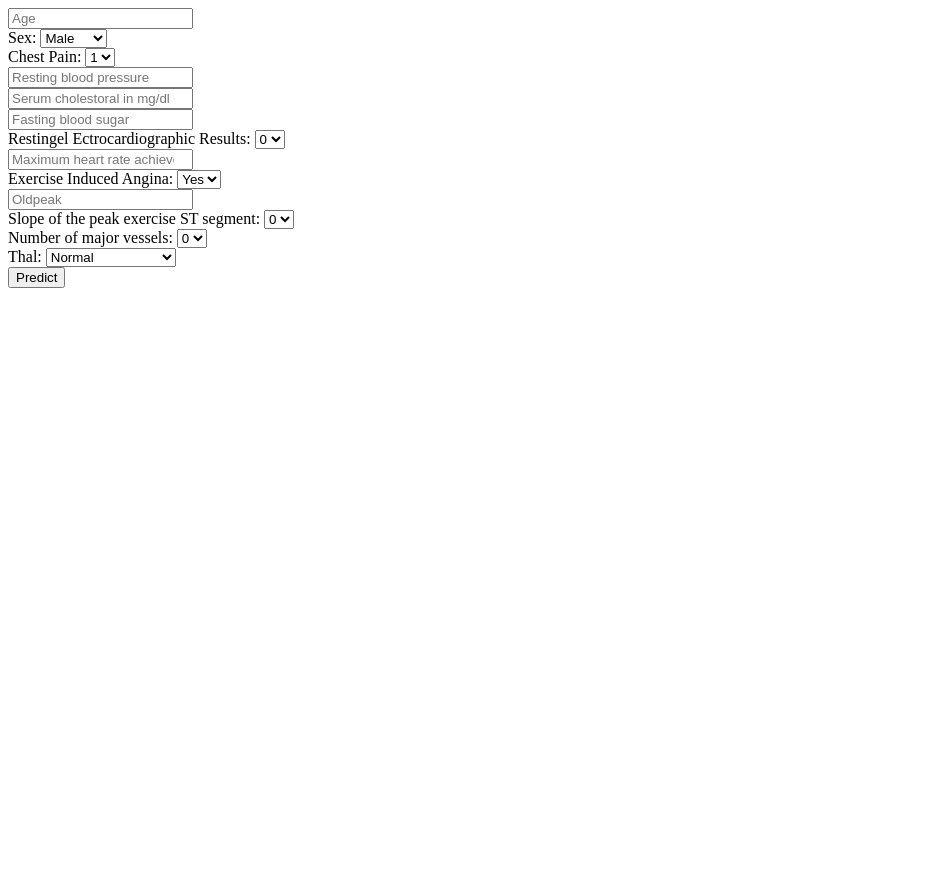
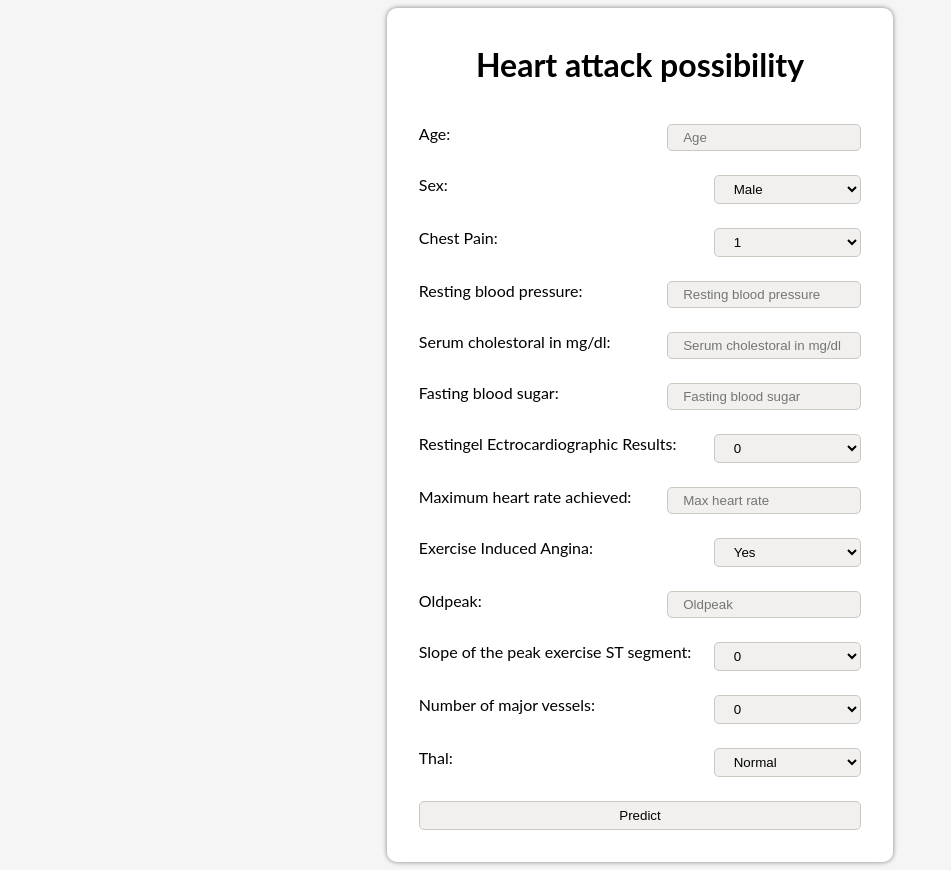
Before and after one commit to sophia-ts/dss, a Flask app: page / in a window 1280 px wide. Shown: the whole page, without its empty margins (0-951 px from the left). Before the commit the page ends 288 px from the top, so only its background shows below. Run offline with Flask 2, Linux system fonts and the light colour scheme.

Commit message:
Add styles

```diff
--- a/internal/app.py
+++ b/internal/app.py
@@ -12,25 +12,25 @@ def home():
 
 @app.route("/api/predict", methods=["POST"])
 def prediction():
-    age = int(request.form["age"])
-    sex = int(request.form["sex"])
-    chest_pain = int(request.form["chestPain"])
-    resting_blood_pressure = int(request.form["restingBloodPressure"])
-    serum_cholestoral = int(request.form["serumCholestoral"])
-    fasting_blood_sugar = int(request.form["fastingBloodSugar"])
+    age = int(request.json["age"])
+    sex = int(request.json["sex"])
+    chest_pain = int(request.json["chestPain"])
+    resting_blood_pressure = int(request.json["restingBloodPressure"])
+    serum_cholestoral = int(request.json["serumCholestoral"])
+    fasting_blood_sugar = int(request.json["fastingBloodSugar"])
     if fasting_blood_sugar > 120:
         fasting_blood_sugar = 1
     else:
         fasting_blood_sugar = 0
     restingel_ectrocardiographic_results = int(
-        request.form["restingelEctrocardiographicResults"]
+        request.json["restingelEctrocardiographicResults"]
     )
-    maximum_heart_rate_achieved = int(request.form["maximumHeartRateAchieved"])
-    exercise_induced_angina = int(request.form["exerciseInducedAngina"])
-    oldpeak = float(request.form["oldpeak"])
-    st_segment = int(request.form["stSegment"])
-    number_of_vessels = int(request.form["numberOfVessels"])
-    thal = int(request.form["thal"])
+    maximum_heart_rate_achieved = int(request.json["maximumHeartRateAchieved"])
+    exercise_induced_angina = int(request.json["exerciseInducedAngina"])
+    oldpeak = float(request.json["oldpeak"])
+    st_segment = int(request.json["stSegment"])
+    number_of_vessels = int(request.json["numberOfVessels"])
+    thal = int(request.json["thal"])
 
     data = [
         [
@@ -58,4 +58,4 @@ def prediction():
     else:
         response = "High chance "
 
-    return render_template("index.html", response=response)
+    return jsonify(response), 200
--- /dev/null
+++ b/internal/static/main.css
@@ -0,0 +1,66 @@
+body{
+    background-color: #f5f5f5;
+    font-family: Lato;
+}
+.form{
+    width: 35%;
+    margin: 0 auto;
+    margin-top: auto;
+    margin-bottom: auto;
+    background-color: white;
+    box-shadow:  0 0 5px rgb(128, 128, 128);
+    padding: 1em 2em 2em 2em;
+    border-radius: 10px;
+}
+.item{
+    display: grid;
+    grid-template-columns: 2fr 1fr;
+    margin: 1.5em 0;
+}
+
+input[type=number] {
+  -moz-appearance: textfield;
+}
+
+.item input{
+    background-color: #f1f0ee;
+    padding: 5px 0;
+    border: 1px solid #cdc7c2;
+    border-radius: 5px;
+    padding-left: 15px;
+}
+
+.item select{
+    background-color: #f1f0ee;
+    padding: 5px 0;
+    border: 1px solid #cdc7c2;
+    border-radius: 5px;
+    padding-left: 15px;
+}
+
+select:hover{
+    background-color: #f9f9f9;
+}
+
+.submit{
+    display: grid;
+    grid-template-columns:1fr;
+    /* border: 1px solid #cdc7c2; */
+}
+
+.submit input{
+    padding: 6px 0;
+    background-color: #f1f0ee;
+    color: black;
+    border: 1.5px solid #cdc7c2;
+    border-radius: 5px;
+}
+
+input:hover{
+    background-color: #f9f9f9;
+}
+
+h1{
+    text-align: center;
+    padding-bottom: 0.5em;
+}
--- a/internal/templates/index.html
+++ b/internal/templates/index.html
@@ -4,65 +4,144 @@
     <meta charset="UTF-8">
     <meta http-equiv="X-UA-Compatible" content="IE=edge">
     <meta name="viewport" content="width=device-width, initial-scale=1.0">
-    <title>Document</title>
+    <link rel="stylesheet" href="{{ url_for('static', filename='main.css') }}">
+
+    <title>Heart attack possibility</title>
 </head>
 <body>
-    <form action="/api/predict" method="POST">
-        <input placeholder="Age" name="age" type="number" required> <br>
+    <form class="form" onsubmit="submitData(event)" id="mainForm" method="POST">
+        <h1>Heart attack possibility</h1>
+        <div class="item">
+            <label for="age">Age: </label>
+            <input placeholder="Age" name="age" type="number" required>
+        </div>
+
+        <div class="item">
             <label for="sex">Sex: </label>
             <select id="sex" name="sex">
                 <option value="1">Male</option>
                 <option value="2">Female</option>
-        </select> <br>
+            </select>
+        </div>
+
+        <div class="item">
             <label for="chestPain">Chest Pain: </label>
             <select id="chestPain" name="chestPain">
                 <option value="1">1</option>
                 <option value="2">2</option>
                 <option value="3">3</option>
                 <option value="4">4</option>
-        </select> <br>
-        <input placeholder="Resting blood pressure" name="restingBloodPressure" type="number" required> <br>
-        <input placeholder="Serum cholestoral in mg/dl" name="serumCholestoral" type="number" required> <br>
-        <input placeholder="Fasting blood sugar" name="fastingBloodSugar" type="number" required> <br>
+            </select>
+        </div>
+
+        <div class="item">
+            <label for="restingBloodPressure">Resting blood pressure: </label>
+            <input placeholder="Resting blood pressure" name="restingBloodPressure" type="number" required>
+        </div>
+
+        <div class="item">
+            <label for="serumCholestoral">Serum cholestoral in mg/dl: </label>
+            <input placeholder="Serum cholestoral in mg/dl" name="serumCholestoral" type="number" required>
+        </div>
+
+        <div class="item">
+            <label for="fastingBloodSugar">Fasting blood sugar: </label>
+            <input placeholder="Fasting blood sugar" name="fastingBloodSugar" type="number" required>
+        </div>
+
+        <div class="item">
             <label for="restingelEctrocardiographicResults">Restingel Ectrocardiographic Results: </label>
             <select id="restingelEctrocardiographicResults" name="restingelEctrocardiographicResults">
                 <option value="0">0</option>
                 <option value="1">1</option>
                 <option value="2">2</option>
-        </select> <br>
-        <input placeholder="Maximum heart rate achieved" name="maximumHeartRateAchieved" type="number" required> <br>
+            </select>
+        </div>
+
+        <div class="item">
+            <label for="maximumHeartRateAchieved">Maximum heart rate achieved: </label>
+            <input placeholder="Max heart rate" name="maximumHeartRateAchieved" type="number" required>
+        </div>
+
+        <div class="item">
             <label for="exerciseInducedAngina">Exercise Induced Angina: </label>
             <select id="exerciseInducedAngina" name="exerciseInducedAngina">
                 <option value="0">Yes</option>
                 <option value="1">No</option>
-        </select> <br>
-        <input placeholder="Oldpeak" name="oldpeak" type="number" step="0.01" required> <br>
+            </select>
+        </div>
+
+        <div class="item">
+            <label for="Oldpeak">Oldpeak: </label>
+            <input placeholder="Oldpeak" name="oldpeak" type="number" step="0.01" required>
+        </div>
+
+        <div class="item">
             <label for="stSegment">Slope of the peak exercise ST segment: </label>
             <select id="stSegment" name="stSegment">
                 <option value="0">0</option>
                 <option value="1">1</option>Yes
                 <option value="2">2</option>
-        </select> <br>
+            </select>
+        </div>
+
+        <div class="item">
             <label for="numberOfVessels">Number of major vessels: </label>
             <select id="numberOfVessels" name="numberOfVessels">
                 <option value="0">0</option>
                 <option value="1">1</option>Yes
                 <option value="2">2</option>
                 <option value="3">3</option>
-        </select> <br>
+            </select>
+        </div>
+
+        <div class="item">
             <label for="numberOfVessels">Thal: </label>
             <select id="thal" name="thal">
                 <option value="0">Normal</option>
                 <option value="1">Fixed defect</option>Yes
                 <option value="2">Reversable defect</option>
-        </select> <br>
+            </select>
+        </div>
+
+        <div class="submit">
             <input type="submit" value="Predict">
+        </div>
     </form>
 
-    <div>
-        <br>
-        <span> {{response}} </span>
+    <div id="response" class="response">
+
     </div>
 
+<script>
+    const submitData = (event) => {
+        event.preventDefault()
+        var elements = document.getElementById("mainForm").elements
+        var obj ={}
+        for(var i = 0 ; i < elements.length-1 ; i++){
+            var item = elements.item(i)
+            obj[item.name] = item.value
+        }
+
+        // document.getElementById("mainForm").innerHTML = JSON.stringify(obj)
+
+        fetch('/api/predict', {
+        method: 'POST',
+        headers: {
+            'Content-Type': 'application/json',
+        },
+        body: JSON.stringify(obj),
+        })
+        .then(response => response.json())
+        .then(data => {
+            console.log('Success:', data);
+            var responseDiv = document.getElementById("response")
+            responseDiv.innerHTML = data
+        })
+        .catch((error) => {
+            console.error('Error:', error);
+        })
+    }
+</script>
 </body>
 </html>
```
Lines whose indentation alone changed are shown as unchanged.
